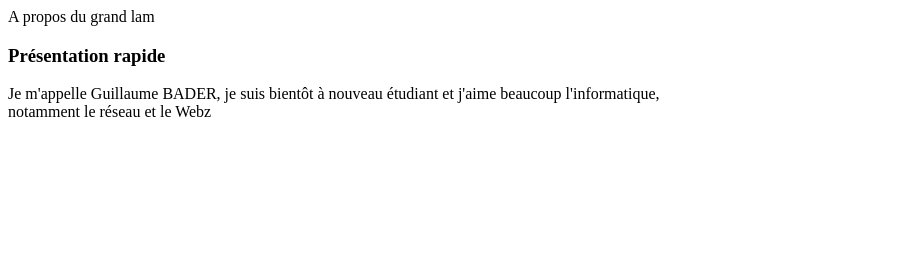
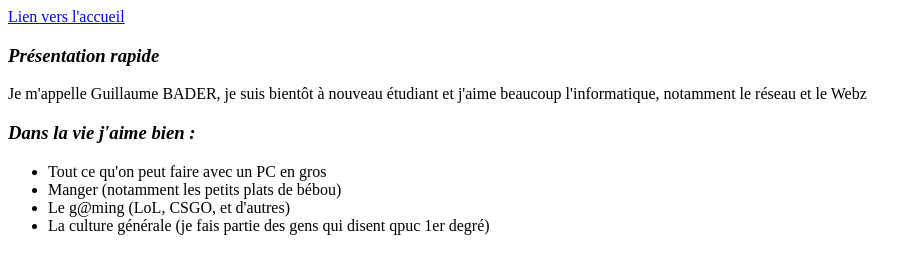
Before and after one commit to gbader68/siteinternetcool, a plain HTML site: page apropos.html in a window 1280 px wide. Shown: the whole page, without its empty margins (0-923 px from the left). Drawn offline with Linux system fonts and the light colour scheme.

Commit message:
liens hypertextes

```diff
--- a/apropos.html
+++ b/apropos.html
@@ -2,11 +2,19 @@
 <html lang="fr">
     <head>
         <meta charset="utf8">
-        <head>A propos du grand lam</head>
+        <title>A propos du grand lam</title>
     </head>
     <body>
-        <h3>Présentation rapide</h3>
-        <p>Je m'appelle Guillaume BADER, je suis bientôt à nouveau étudiant et j'aime beaucoup l'informatique,<br>
-        notamment le réseau et le Webz</p>
+        <a href="index.html"> Lien vers l'accueil</a>
+        <h3><em>Présentation rapide</em></h3>
+        <p>Je m'appelle Guillaume BADER, je suis bientôt à nouveau étudiant et j'aime beaucoup
+        l'informatique, notamment le réseau et le Webz</p>
+        <h3><em>Dans la vie j'aime bien :</em></h3>
+        <ul>
+            <li>Tout ce qu'on peut faire avec un PC en gros</li>
+            <li>Manger (notamment les petits plats de bébou)</li>
+            <li>Le g@ming (LoL, CSGO, et d'autres)</li>
+            <li>La culture générale (je fais partie des gens qui disent qpuc 1er degré)</li>
+        </ul>
     </body>
 </html>
```
Also changed, not shown: index.html (+1 -0 lines).
